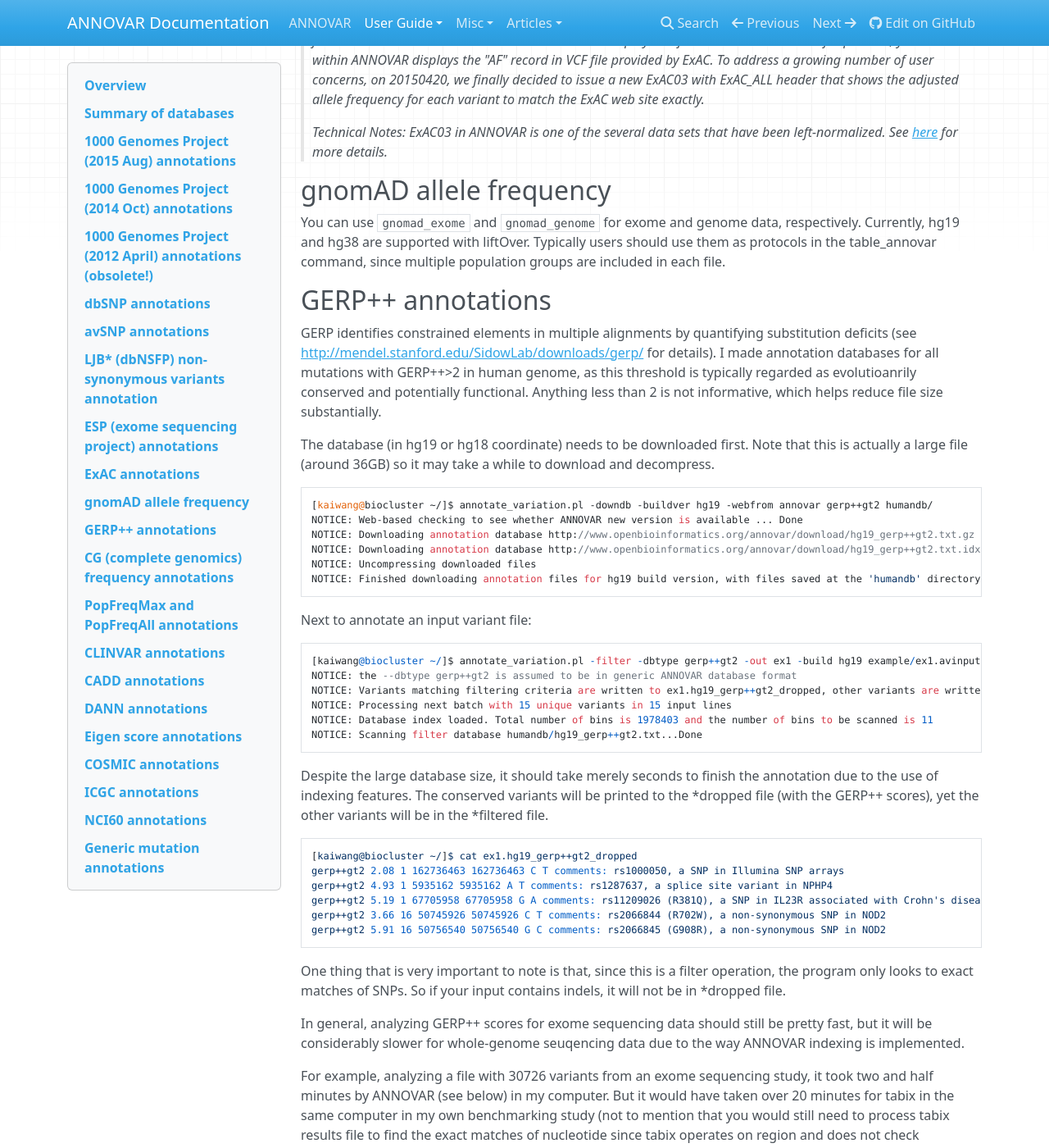
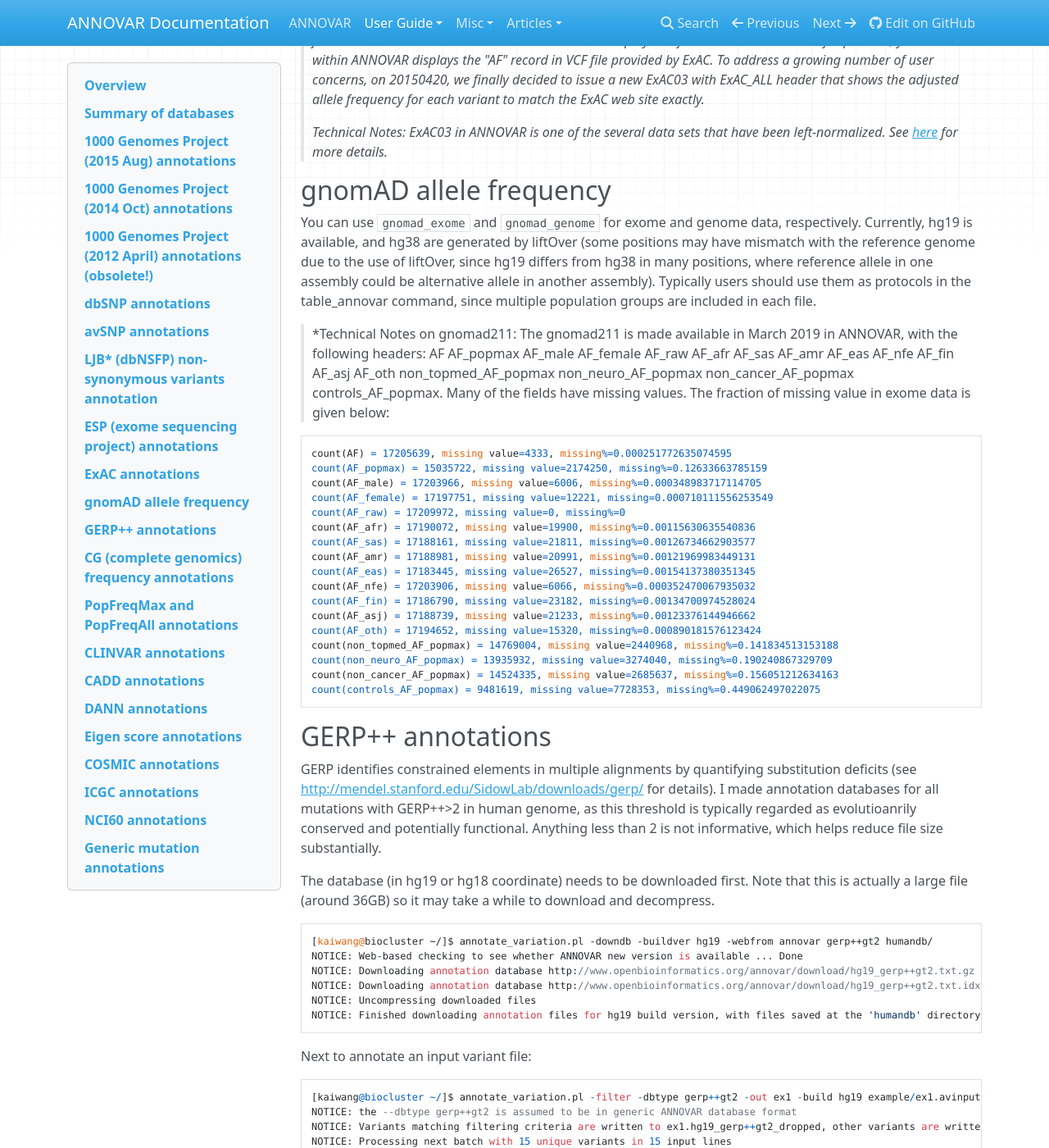
Before and after one commit to WGLab/doc-ANNOVAR, an MkDocs documentation site: the page built from docs/user-guide/filter.md, in a window 1280 px wide and 1400 px high, scrolled down 19291 px. Shown: the whole window at 82% size. Built offline with MkDocs 1.6.1, drawn with Linux system fonts in a browser that asks for light colours; nearby versions of some CDN libraries; comment, search, counter and statistics services are not loaded; old or Windows-style settings are respelled for this version of MkDocs.

Commit message:
Update filter.md

````diff
--- a/docs/user-guide/filter.md
+++ b/docs/user-guide/filter.md
@@ -782,7 +782,30 @@ Note that exac03 keyword can be used in `table_annovar.pl` directly to print out
 
 ## gnomAD allele frequency
 
-You can use `gnomad_exome` and `gnomad_genome` for exome and genome data, respectively. Currently, hg19 and hg38 are supported with liftOver. Typically users should use them as protocols in the table\_annovar command, since multiple population groups are included in each file.
+You can use `gnomad_exome` and `gnomad_genome` for exome and genome data, respectively. Currently, hg19 is available, and hg38 are generated by liftOver (some positions may have mismatch with the reference genome due to the use of liftOver, since hg19 differs from hg38 in many positions, where reference allele in one assembly could be alternative allele in another assembly). Typically users should use them as protocols in the table\_annovar command, since multiple population groups are included in each file.
+
+> *Technical Notes on gnomad211: The gnomad211 is made available in March 2019 in ANNOVAR, with the following headers: AF AF_popmax AF_male AF_female AF_raw AF_afr AF_sas AF_amr AF_eas AF_nfe AF_fin AF_asj AF_oth non_topmed_AF_popmax non_neuro_AF_popmax non_cancer_AF_popmax controls_AF_popmax. Many of the fields have missing values. The fraction of missing value in exome data is given below:
+
+```
+count(AF) = 17205639, missing value=4333, missing%=0.000251772635074595
+count(AF_popmax) = 15035722, missing value=2174250, missing%=0.12633663785159
+count(AF_male) = 17203966, missing value=6006, missing%=0.000348983717114705
+count(AF_female) = 17197751, missing value=12221, missing=0.000710111556253549
+count(AF_raw) = 17209972, missing value=0, missing%=0
+count(AF_afr) = 17190072, missing value=19900, missing%=0.00115630635540836
+count(AF_sas) = 17188161, missing value=21811, missing%=0.00126734662903577
+count(AF_amr) = 17188981, missing value=20991, missing%=0.00121969983449131
+count(AF_eas) = 17183445, missing value=26527, missing%=0.00154137380351345
+count(AF_nfe) = 17203906, missing value=6066, missing%=0.000352470067935032
+count(AF_fin) = 17186790, missing value=23182, missing%=0.00134700974528024
+count(AF_asj) = 17188739, missing value=21233, missing%=0.00123376144946662
+count(AF_oth) = 17194652, missing value=15320, missing%=0.000890181576123424
+count(non_topmed_AF_popmax) = 14769004, missing value=2440968, missing%=0.141834513153188
+count(non_neuro_AF_popmax) = 13935932, missing value=3274040, missing%=0.190240867329709
+count(non_cancer_AF_popmax) = 14524335, missing value=2685637, missing%=0.156051212634163
+count(controls_AF_popmax) = 9481619, missing value=7728353, missing%=0.449062497022075
+```
+
 
 
 ## GERP++ annotations
````
